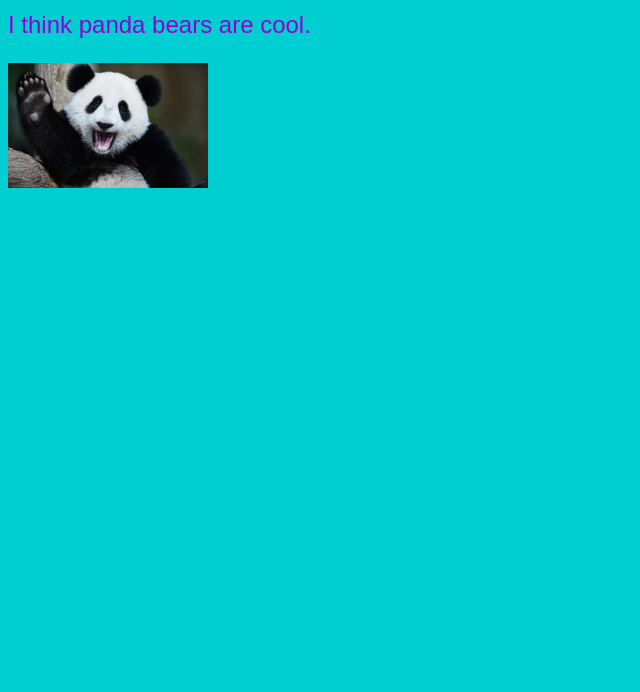
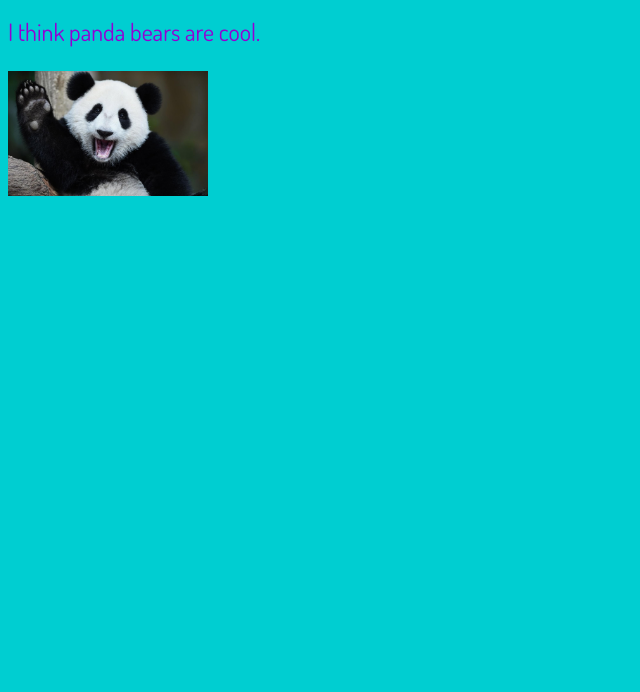
Before and after one commit to akersbro/Bears, a plain HTML site: page Pages/panda.html in a window 1280 px wide. Shown: the part 108-800 px from the top of the page, without its empty margins (0-640 px from the left). Drawn offline with Linux system fonts and the light colour scheme.

Commit message:
Update panda.html

```diff
--- a/Pages/panda.html
+++ b/Pages/panda.html
@@ -2,6 +2,7 @@
 <html>
   <head>
     <title>BEARS I LIKE</title>
+    <link href="https://fonts.googleapis.com/css?family=Dosis" rel="stylesheet">
     <link rel="stylesheet" type="text/css" href="style.css">
   </head>
 
```
